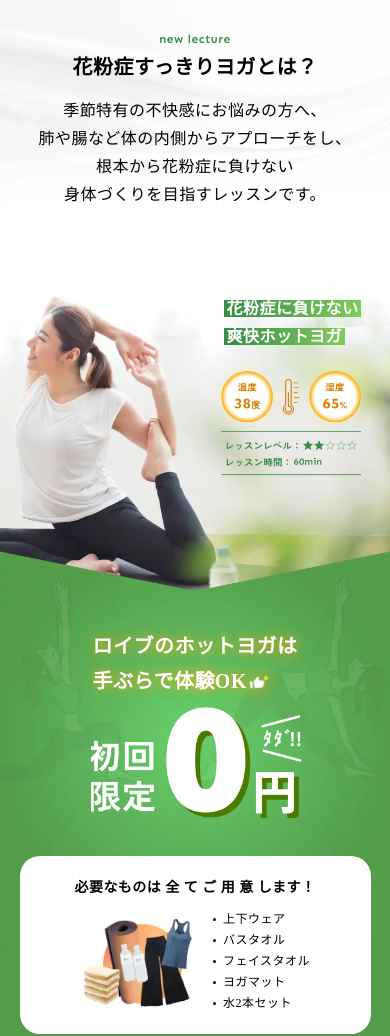
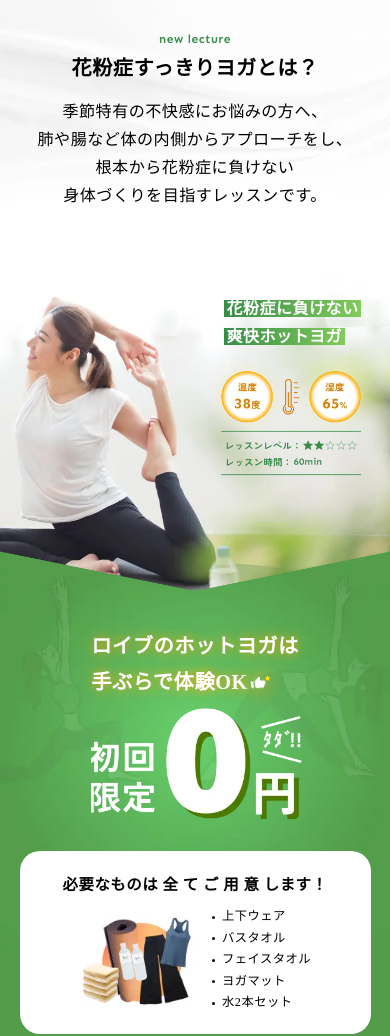
Before and after one commit to Takumikimura1899/lp-deploy, a website: page index.html in a window 390 px wide. Shown: the part 652-1688 px from the top of the page. Drawn offline with Linux system fonts and the light colour scheme; a web font is replaced by a local one.

Commit message:
ページ画面中央揃え対応、fontsize clamp対応

```diff
--- a/style.css
+++ b/style.css
@@ -1,6 +1,7 @@
 body {
   min-width: 375px;
   max-width: 1440px;
+  margin: 0 auto;
   font-family: 'Zen Kaku Gothic Antique', serif;
   font-style: normal;
   font-weight: 400;
@@ -71,7 +72,7 @@ img {
   transform: translateX(-50%);
 
   .read-catch-title {
-    font-size: 20px;
+    font-size: clamp(1.25rem, 0.986rem + 1.13vw, 2rem);
     font-weight: 700;
     color: #000;
 
@@ -88,7 +89,7 @@ img {
 
   .read-catch-text-contents {
     margin-top: 3%;
-    font-size: 16px;
+    font-size: clamp(1rem, 0.824rem + 0.75vw, 1.5rem);
     font-weight: 500;
     color: #000;
 
@@ -214,7 +215,7 @@ img {
 }
 
 .cta-catch-title {
-  font-size: 20px;
+  font-size: clamp(1.25rem, 0.81rem + 1.88vw, 2.5rem);
   font-weight: 700;
   color: #fff;
   text-shadow: 0 0 12px #fa0;
@@ -256,7 +257,6 @@ img {
     padding: 2% 0;
 
     .cta-content-text {
-      font-size: 32px;
       font-weight: 700;
       letter-spacing: -3px;
     }
@@ -271,14 +271,14 @@ img {
 }
 
 .cta-content-text {
-  font-size: 14px;
+  font-size: clamp(0.875rem, 0.466rem + 2.05vw, 2rem);
   font-weight: 700;
   color: #000;
   text-align: center;
 }
 
 .cta-content-list {
-  font-size: 12px;
+  font-size: clamp(0.75rem, 0.659rem + 0.45vw, 1rem);
   font-weight: 500;
 
   li {
@@ -520,7 +520,7 @@ img {
 
 .en-label {
   font-family: Sen, serif;
-  font-size: 12px;
+  font-size: clamp(0.75rem, 0.574rem + 0.75vw, 1.25rem);
   font-style: normal;
   font-weight: 600;
   font-optical-sizing: auto;
```
